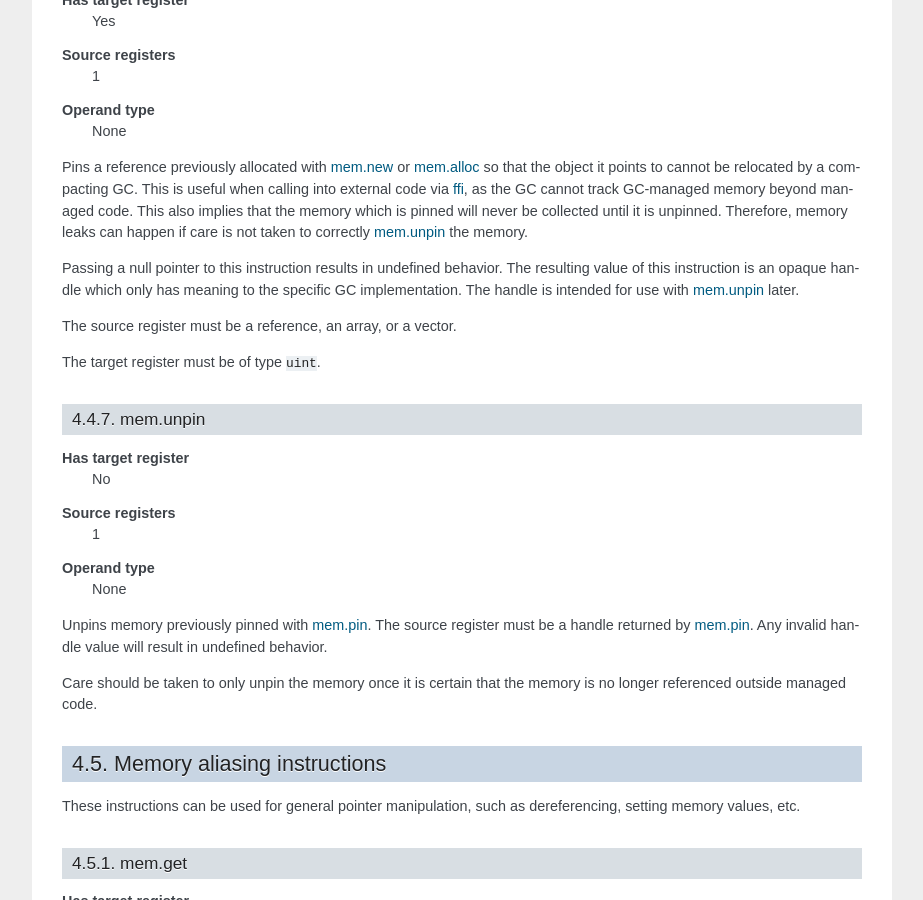
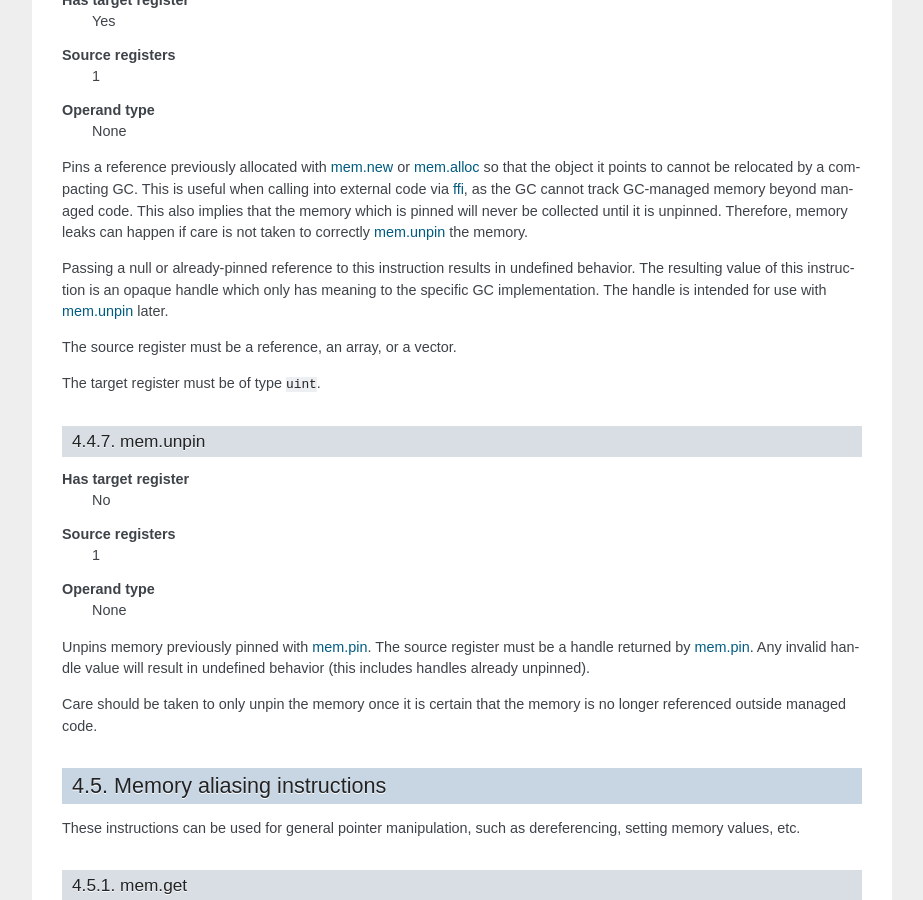
Before and after one commit to lycus/mci, a Sphinx documentation site: the page built from docs/instruction_set.rst, in a window 1280 px wide and 900 px high, scrolled down 17254 px. Shown: the whole window, without its empty margins (198-1121 px from the left). Built offline with Sphinx 7.4.7, drawn with Linux system fonts in a browser that asks for light colours.

Commit message:
Clarify mem.pin/mem.unpin docs.

```diff
--- a/docs/instruction_set.rst
+++ b/docs/instruction_set.rst
@@ -892,10 +892,10 @@ which is pinned will never be collected until it is unpinned. Therefore,
 memory leaks can happen if care is not taken to correctly mem.unpin_ the
 memory.
 
-Passing a null pointer to this instruction results in undefined behavior.
-The resulting value of this instruction is an opaque handle which only has
-meaning to the specific GC implementation. The handle is intended for use
-with mem.unpin_ later.
+Passing a null or already-pinned reference to this instruction results in
+undefined behavior. The resulting value of this instruction is an opaque
+handle which only has meaning to the specific GC implementation. The handle
+is intended for use with mem.unpin_ later.
 
 The source register must be a reference, an array, or a vector.
 
@@ -913,7 +913,7 @@ mem.unpin
 
 Unpins memory previously pinned with mem.pin_. The source register must be
 a handle returned by mem.pin_. Any invalid handle value will result in
-undefined behavior.
+undefined behavior (this includes handles already unpinned).
 
 Care should be taken to only unpin the memory once it is certain that the
 memory is no longer referenced outside managed code.
```
